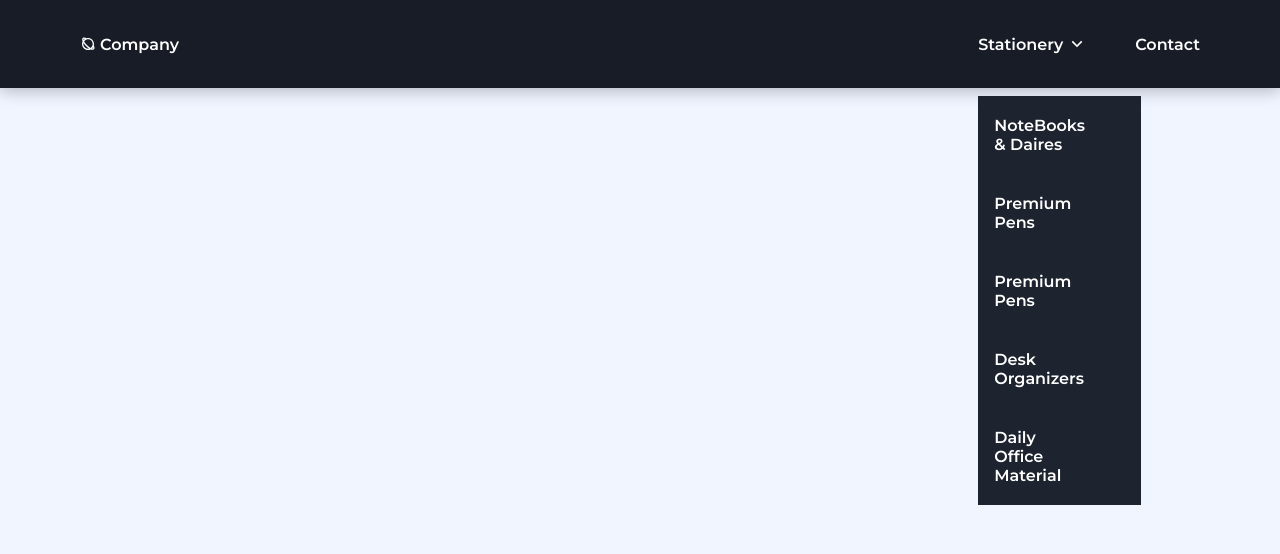
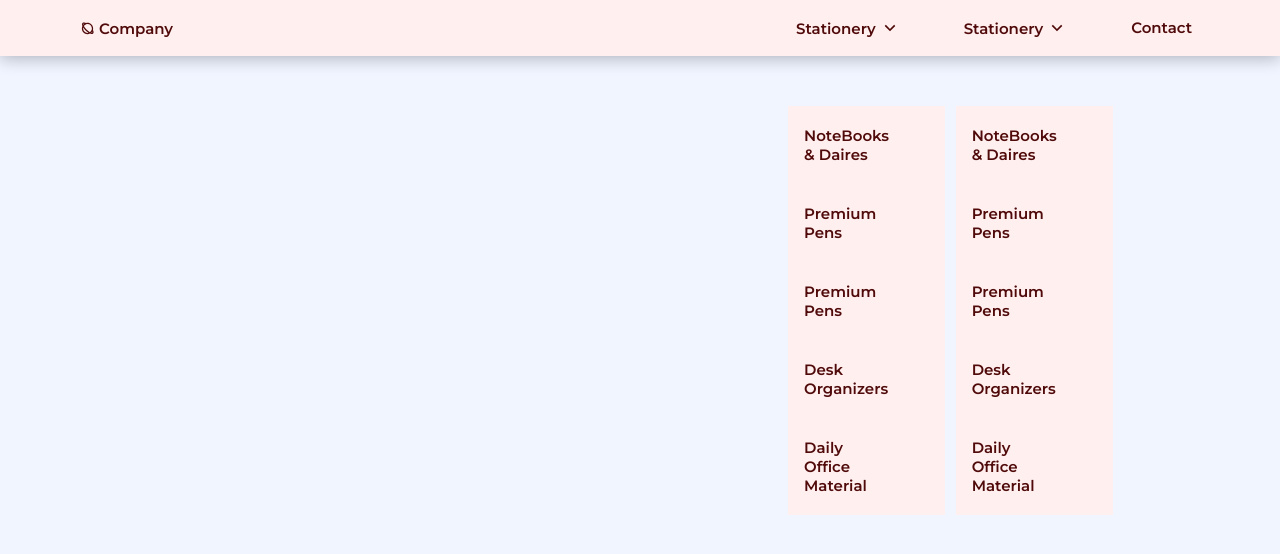
Before and after one commit to adityasharma0131/imprintsInc, a React (Vite) app in the folder client/: page / in a window 1280 px wide. Shown: the top 554 px of the page. Built offline with nearby package versions, Linux system fonts and the light colour scheme.

Commit message:
navbar layout created and debugged

```diff
--- a/client/src/components/Header.jsx
+++ b/client/src/components/Header.jsx
@@ -116,6 +116,61 @@ const Header = () => {
                 </li>
               </ul>
             </li>
+            <li className="dropdown__item">
+              <div className="nav__link" onClick={(e) => toggleDropdown(1, e)}>
+                Stationery <RiArrowDownSLine className="dropdown__arrow" />
+              </div>
+
+              <ul
+                className={`dropdown__menu ${openDropdown === 2 ? "show" : ""}`}
+              >
+                <li>
+                  <a
+                    href="#"
+                    className="dropdown__link"
+                    onClick={closeDropdown}
+                  >
+                    NoteBooks & Daires
+                  </a>
+                </li>
+                <li>
+                  <a
+                    href="#"
+                    className="dropdown__link"
+                    onClick={closeDropdown}
+                  >
+                    Premium Pens
+                  </a>
+                </li>
+                <li>
+                  <a
+                    href="#"
+                    className="dropdown__link"
+                    onClick={closeDropdown}
+                  >
+                    Premium Pens
+                  </a>
+                </li>
+                <li>
+                  <a
+                    href="#"
+                    className="dropdown__link"
+                    onClick={closeDropdown}
+                  >
+                    Desk Organizers
+                  </a>
+                </li>
+                <li>
+                  <a
+                    href="#"
+                    className="dropdown__link"
+                    onClick={closeDropdown}
+                  >
+                    Daily Office Material
+                  </a>
+                </li>
+              </ul>
+            </li>
 
             <li>
               <a href="#" className="nav__link" onClick={closeDropdown}>
--- a/client/src/index.css
+++ b/client/src/index.css
@@ -1,38 +1,5 @@
 /*=============== GOOGLE FONTS ===============*/
 @import url("https://fonts.googleapis.com/css2?family=Montserrat:wght@400;600&display=swap");
-
-/*=============== VARIABLES CSS ===============*/
-:root {
-  --header-height: 3.5rem;
-
-  /*========== Colors ==========*/
-  /*Color mode HSL(hue, saturation, lightness)*/
-  --black-color: hsl(220, 24%, 12%);
-  --black-color-light: hsl(220, 24%, 15%);
-  --black-color-lighten: hsl(220, 20%, 18%);
-  --white-color: #fff;
-  --body-color: hsl(220, 100%, 97%);
-
-  /*========== Font and typography ==========*/
-  /*.5rem = 8px | 1rem = 16px ...*/
-  --body-font: "Montserrat", sans-serif;
-  --normal-font-size: 0.938rem;
-
-  /*========== Font weight ==========*/
-  --font-regular: 400;
-  --font-semi-bold: 600;
-
-  /*========== z index ==========*/
-  --z-tooltip: 10;
-  --z-fixed: 100;
-}
-
-/*========== Responsive typography ==========*/
-@media screen and (min-width: 1024px) {
-  :root {
-    --normal-font-size: 1rem;
-  }
-}
 
 /*=============== BASE ===============*/
 * {
@@ -42,9 +9,9 @@
 }
 
 body {
-  font-family: var(--body-font);
-  font-size: var(--normal-font-size);
-  background-color: var(--body-color);
+  font-family: "Montserrat", sans-serif;
+  font-size: 0.938rem;
+  background-color: hsl(220, 100%, 97%);
 }
 
 ul {
@@ -69,20 +36,20 @@ a {
   top: 0;
   left: 0;
   width: 100%;
-  background-color: var(--black-color);
+  background-color: #ffefef;
   box-shadow: 0 2px 16px hsla(220, 32%, 8%, 0.3);
-  z-index: var(--z-fixed);
+  z-index: 100;
 }
 
 /*=============== NAV ===============*/
 .nav {
-  height: var(--header-height);
+  height: 3.5rem;
 }
 
 .nav__logo,
 .nav__burger,
 .nav__close {
-  color: var(--white-color);
+  color: #500a0a;
 }
 
 .nav__data {
@@ -96,7 +63,7 @@ a {
   display: inline-flex;
   align-items: center;
   column-gap: 0.25rem;
-  font-weight: var(--font-semi-bold);
+  font-weight: 600;
   /* Color highlighting when pressed on mobile devices */
   /*-webkit-tap-highlight-color: transparent;*/
 }
@@ -108,7 +75,7 @@ a {
 
 .nav__toggle {
   position: relative;
-  color: #fff;
+  color: #500a0a;
 }
 
 .nav__burger,
@@ -144,15 +111,16 @@ a {
     width: 0;
   }
   .nav__list {
-    background-color: var(--black-color);
+    background-color: #ffefef;
     padding-top: 1rem;
   }
 }
 
 .nav__link {
-  color: var(--white-color);
-  background-color: var(--black-color);
-  font-weight: var(--font-semi-bold);
+  color: #500a0a;
+  background-color: #ffefef;
+  font-weight: 600;
+  border-radius: 0.2rem;
   padding: 1.25rem 1.5rem;
   display: flex;
   justify-content: space-between;
@@ -161,7 +129,8 @@ a {
 }
 
 .nav__link:hover {
-  background-color: var(--black-color-light);
+  background-color: #500a0a;
+  color: #ffefef;
 }
 
 /* Show menu */
@@ -195,13 +164,18 @@ a {
 .dropdown__link,
 .dropdown__sublink {
   padding: 1.25rem 1.25rem 1.25rem 2.5rem;
-  color: var(--white-color);
-  background-color: var(--black-color-light);
+  color: #500a0a;
+  background-color: #ffefef;
   display: flex;
   align-items: center;
   column-gap: 0.5rem;
-  font-weight: var(--font-semi-bold);
+  font-weight: 600;
   transition: background-color 0.3s;
+}
+
+.dropdown__link:hover {
+  color: #ffefef;
+  background-color: #500a0a;
 }
 
 .dropdown__link i,
@@ -212,7 +186,7 @@ a {
 
 .dropdown__link:hover,
 .dropdown__sublink:hover {
-  background-color: var(--black-color);
+  background-color: #500a0a;
 }
 
 .dropdown__menu,
@@ -240,7 +214,7 @@ a {
 }
 
 .dropdown__sublink {
-  background-color: var(--black-color-lighten);
+  background-color: #500a0a;
 }
 
 /*=============== BREAKPOINTS ===============*/
@@ -262,26 +236,23 @@ a {
   }
 
   .nav {
-    height: calc(var(--header-height) + 2rem);
+    /* height: calc(3.5rem + 2rem); */
     display: flex;
     justify-content: space-between;
+    align-items: center;
   }
   .nav__toggle {
     display: none;
   }
   .nav__list {
-    height: 100%;
     display: flex;
     column-gap: 3rem;
   }
   .nav__link {
-    height: 100%;
-    padding: 0;
+
+    padding: 0.5rem;
     justify-content: initial;
     column-gap: 0.25rem;
-  }
-  .nav__link:hover {
-    background-color: transparent;
   }
 
   .dropdown__item,
@@ -319,7 +290,7 @@ a {
   /* Show dropdown menu */
   .dropdown__item:hover .dropdown__menu {
     opacity: 1;
-    top: 5.5rem;
+    top: 2rem;
     pointer-events: initial;
     transition: top 0.3s;
   }
```
